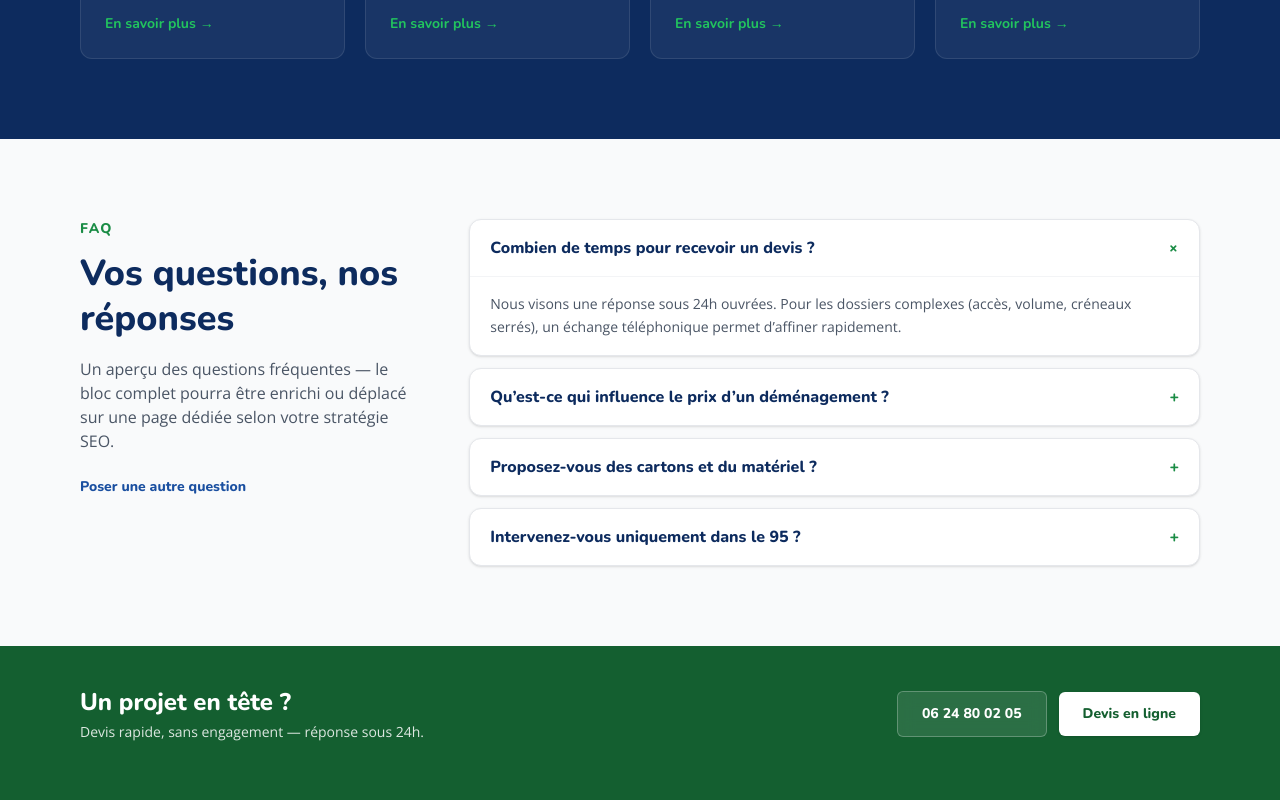
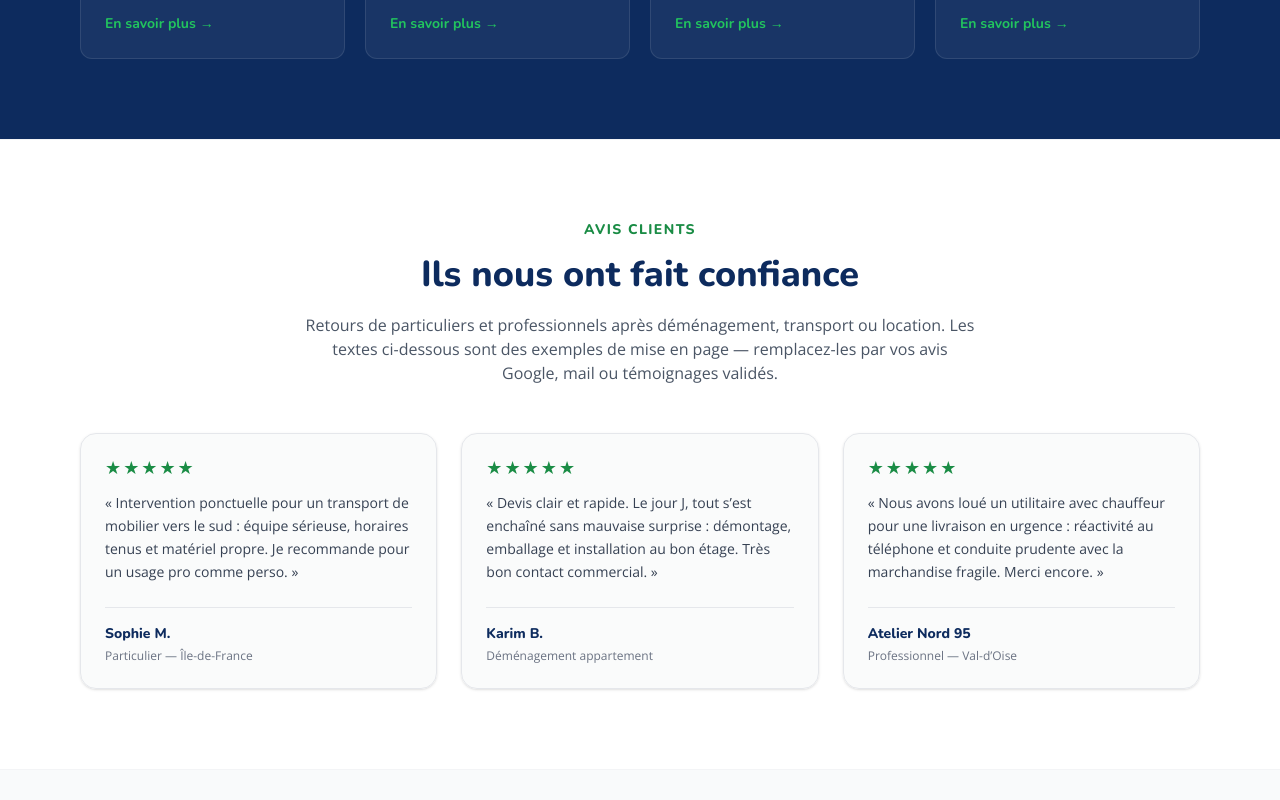
Before and after one commit to DjiguiTech/Savsor-Transport, a React (Vite) app in the folder frontend/: page / in a window 1280 px wide. Shown: the part 3940-4740 px from the top of the page. Built offline with nearby package versions, Linux system fonts and the light colour scheme.

Commit message:
Initialisation du projet

```diff
--- /dev/null
+++ b/frontend/src/components/home/HomeAvis.tsx
@@ -0,0 +1,75 @@
+const AVIS = [
+  {
+    texte:
+      "Intervention ponctuelle pour un transport de mobilier vers le sud : équipe sérieuse, horaires tenus et matériel propre. Je recommande pour un usage pro comme perso.",
+    auteur: "Sophie M.",
+    contexte: "Particulier — Île-de-France",
+  },
+  {
+    texte:
+      "Devis clair et rapide. Le jour J, tout s’est enchaîné sans mauvaise surprise : démontage, emballage et installation au bon étage. Très bon contact commercial.",
+    auteur: "Karim B.",
+    contexte: "Déménagement appartement",
+  },
+  {
+    texte:
+      "Nous avons loué un utilitaire avec chauffeur pour une livraison en urgence : réactivité au téléphone et conduite prudente avec la marchandise fragile. Merci encore.",
+    auteur: "Atelier Nord 95",
+    contexte: "Professionnel — Val-d’Oise",
+  },
+] as const
+
+export function HomeAvis() {
+  return (
+    <section className="border-y border-gray-100 bg-white py-16 sm:py-20">
+      <div className="mx-auto max-w-6xl px-4">
+        <div className="mx-auto max-w-2xl text-center">
+          <p className="font-display text-sm font-extrabold uppercase tracking-widest text-savsor-green">
+            Avis clients
+          </p>
+          <h2 className="mt-3 font-display text-3xl font-extrabold leading-tight text-savsor-blue sm:text-4xl">
+            Ils nous ont fait confiance
+          </h2>
+          <p className="mt-4 font-body text-gray-600">
+            Retours de particuliers et professionnels après déménagement,
+            transport ou location. Les textes ci-dessous sont des exemples de
+            mise en page — remplacez-les par vos avis Google, mail ou
+            témoignages validés.
+          </p>
+        </div>
+
+        <ul className="mt-12 grid gap-6 sm:grid-cols-2 lg:grid-cols-3">
+          {AVIS.map((avis) => (
+            <li key={avis.auteur}>
+              <figure className="flex h-full flex-col rounded-2xl border border-gray-200 bg-gray-50/80 p-6 shadow-sm transition hover:border-savsor-green/30 hover:shadow-md">
+                <div
+                  className="flex gap-0.5 text-savsor-green"
+                  aria-label="Note 5 sur 5"
+                >
+                  {Array.from({ length: 5 }).map((_, i) => (
+                    <span key={i} aria-hidden className="text-lg leading-none">
+                      ★
+                    </span>
+                  ))}
+                </div>
+                <blockquote className="mt-4 flex-1">
+                  <p className="font-body text-sm leading-relaxed text-gray-700">
+                    « {avis.texte} »
+                  </p>
+                </blockquote>
+                <figcaption className="mt-6 border-t border-gray-200 pt-4">
+                  <p className="font-display text-sm font-extrabold text-savsor-blue">
+                    {avis.auteur}
+                  </p>
+                  <p className="mt-1 font-body text-xs text-gray-500">
+                    {avis.contexte}
+                  </p>
+                </figcaption>
+              </figure>
+            </li>
+          ))}
+        </ul>
+      </div>
+    </section>
+  )
+}
--- a/frontend/src/pages/HomePage.tsx
+++ b/frontend/src/pages/HomePage.tsx
@@ -7,6 +7,7 @@ import { HomeFormulesSlider } from "../components/home/HomeFormulesSlider"
 import { HomeGarantie } from "../components/home/HomeGarantie"
 import { HomeHero } from "../components/home/HomeHero"
 import { HomeSolutions } from "../components/home/HomeSolutions"
+import { HomeAvis } from "../components/home/HomeAvis"
 
 export function HomePage() {
   return (
@@ -27,6 +28,7 @@ export function HomePage() {
       <HomeGalleryStrip />
       <HomeFormulesSlider />
       <HomeSolutions />
+      <HomeAvis />
       <HomeFaq />
       <HomeCtaBand />
     </>
```
